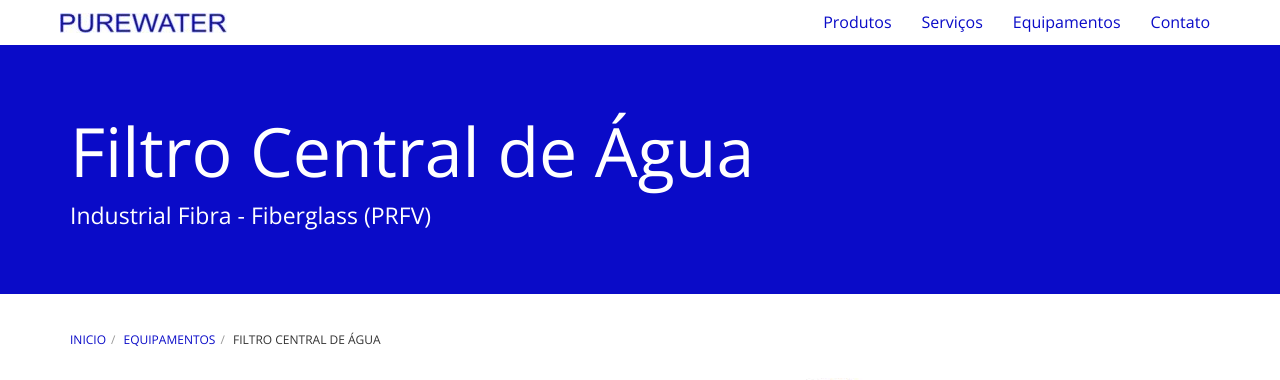
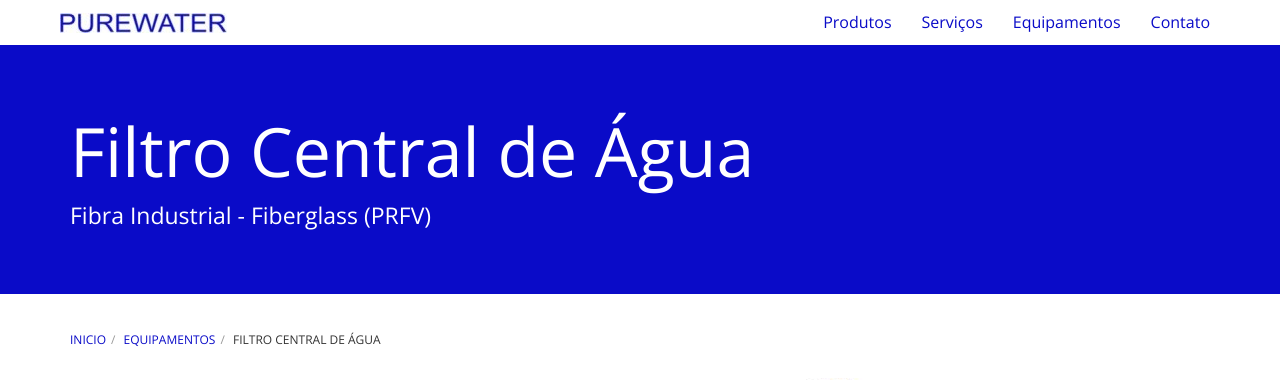
Before and after one commit to purewaterefluentes/purewaterefluentes.github.io, a Jekyll site: the page built from equipamentos/filtro-central-de-agua-industrial-fibra-fiberglass.md, in a window 1280 px wide and 900 px high. Shown: the top 380 px of the window. Built offline with Jekyll 4.4.1, drawn with Linux system fonts in a browser that asks for light colours; nearby versions of some CDN libraries; library files that are not in the unit come from our copies.

Commit message:
Update filtro-central-de-agua-industrial-fibra-fiberglass.md

```diff
--- a/equipamentos/filtro-central-de-agua-industrial-fibra-fiberglass.md
+++ b/equipamentos/filtro-central-de-agua-industrial-fibra-fiberglass.md
@@ -2,12 +2,12 @@
 layout: default
 pageTitle: FILTRO CENTRAL DE ÁGUA EM FIBRA FIBERGLASS | PUREWATER EFLUENTES
 title: Filtro Central de Água
-subtitle: Industrial Fibra - Fiberglass (PRFV)
+subtitle: Fibra Industrial - Fiberglass (PRFV)
 ---
 
 <img class="img-responsive pull-right" style="max-width: 55%;" src="../../website/images/cyber_tank.jpg" alt="Filtro de Agua em Fiberglass">
 
-<font color="#1E90FF" size="8" aling="center">Filtro Central de Água em Fibra Sintética</font>
+<font color="#1E90FF" size="7" aling="left">Filtro Central de Água em Fibra Sintética</font>
 <br />
 
 - O cilindro de pressão do filtro central de água **PRFV** é fabricado com alta tecnologia e material composto por fiberglass (PRFV), de enrolamento filamentar e resina polivinilica de alta resistência química e física.
```
